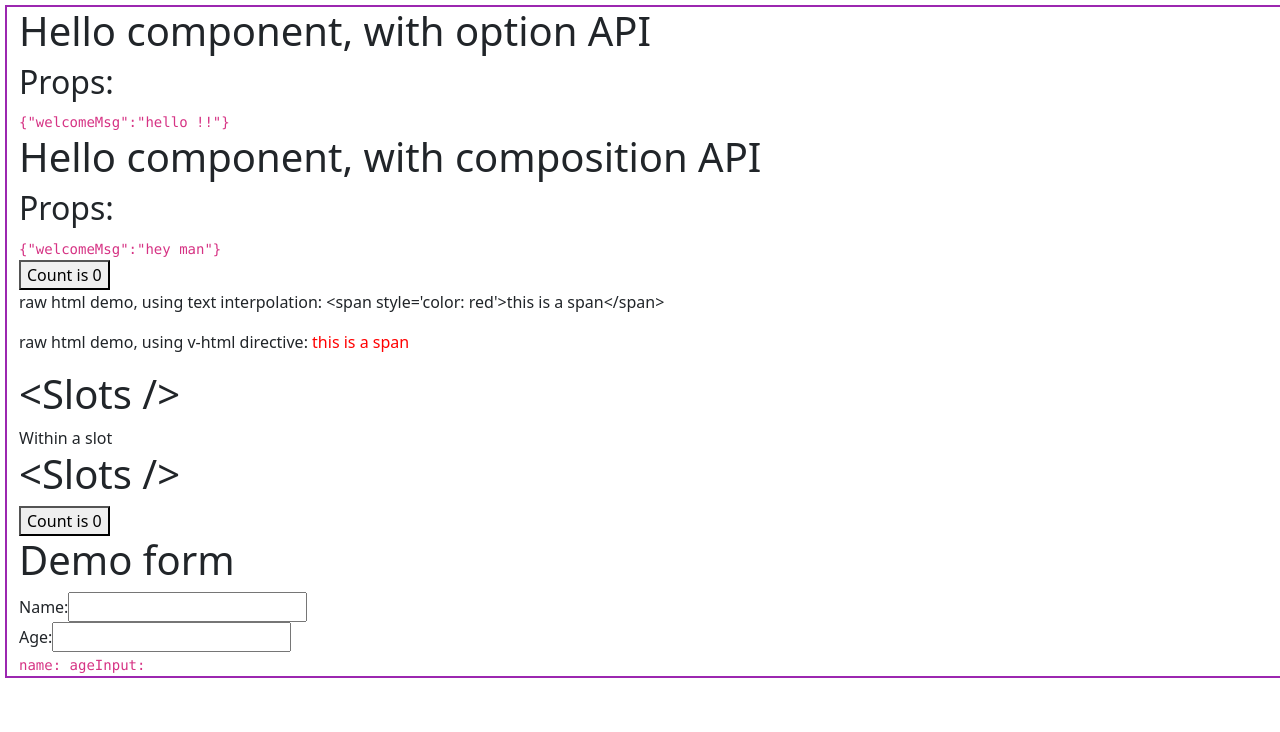
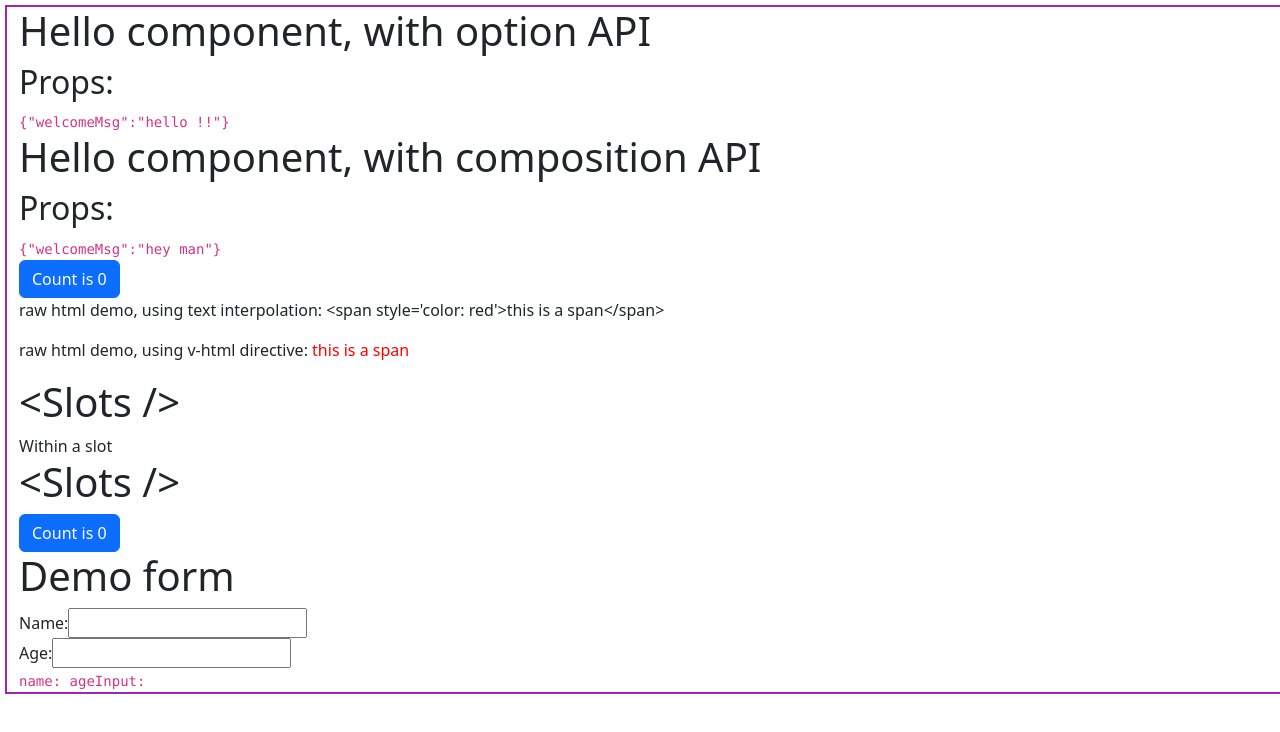
Before and after one commit to xterler159/vue-app, a Vue app: page / in a window 1280 px wide. Shown: the top 732 px of the page. Built offline with nearby package versions, Linux system fonts and the light colour scheme.

Commit message:
styled btn

```diff
--- a/src/components/Counter.vue
+++ b/src/components/Counter.vue
@@ -10,6 +10,6 @@ const increment = () => {
 
 <template>
   <div>
-    <button @click="increment">Count is {{ count }}</button>
+    <button @click="increment" class="btn btn-primary">Count is {{ count }}</button>
   </div>
 </template>
```
